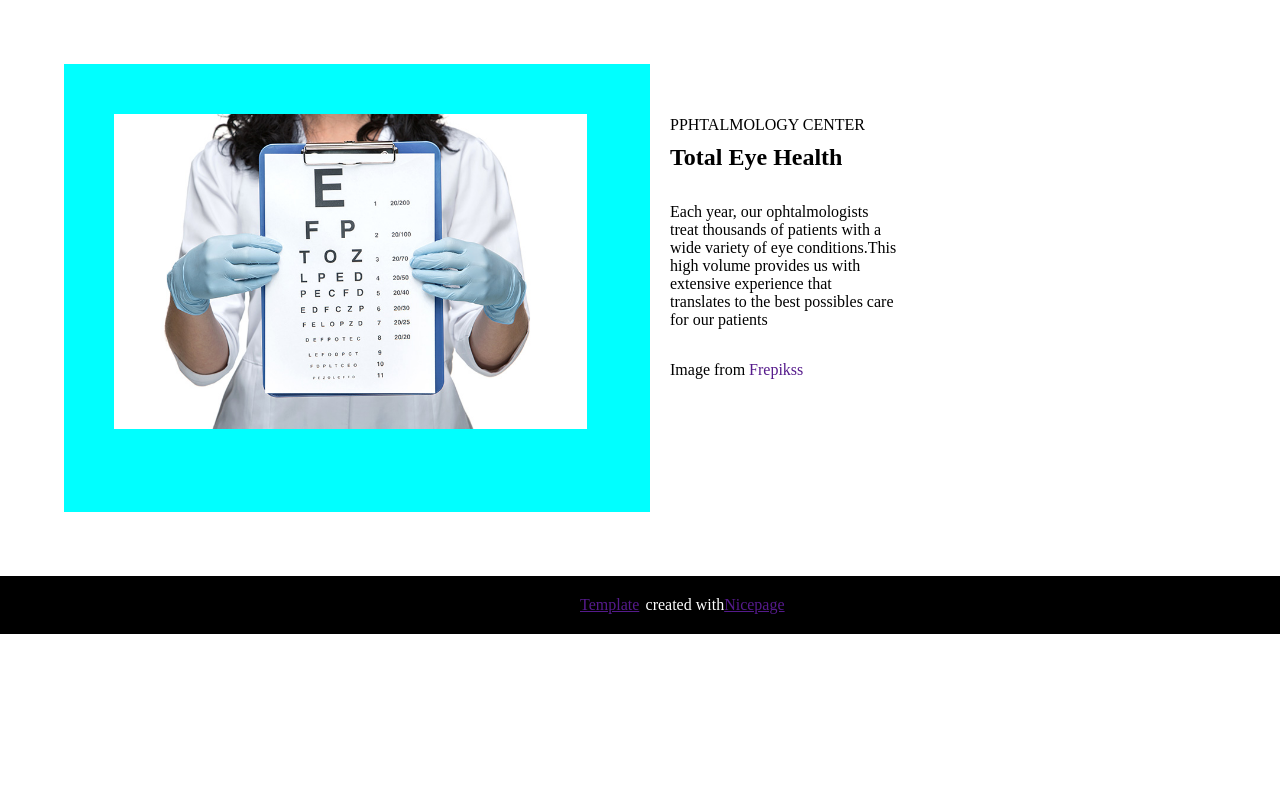
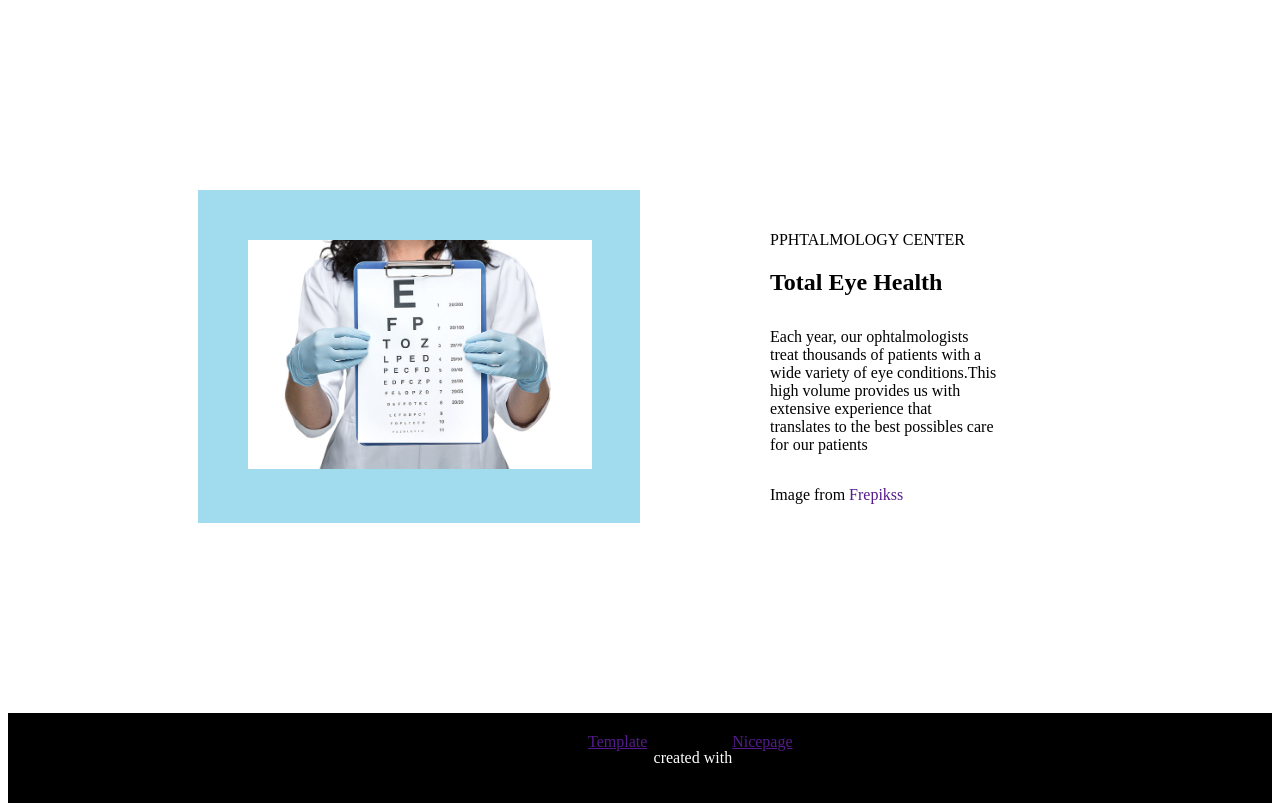
Before and after one commit to Mylenna-Mhas/marie, a plain HTML site: page index.html in a window 1280 px wide. Drawn offline with Linux system fonts and the light colour scheme; a web font is replaced by a local one.

Commit message:
Update style.css

```diff
--- a/style.css
+++ b/style.css
@@ -1,17 +1,23 @@
-*{
-margin: 0 ;
+@import url('https://fonts.googleapis.com/css2? family= Anuphan:wght@100;200;300;400;500;600;700 & family= Poppins:ital,wght@0,100; 0,200;0,300;0,400;0,500;0,600;0,700;0,800;0,900;1,100;1,200;1,300;1,400;1,500;1,600;1,700;1,800;1,900 & famille= Roboto+Slab:wght@100;200 ;300 ; 400 ; 500;600;700;800;900 & display=swap');
+
+.body{
+margin: 0;
 padding: 0;
 }
+
 section{
-margin: 4rem;
+margin: 100px;
 display: flex;
-flex-direction: row;
-height: 28rem;
+justify-content: center;
+align-items: center;
+gap: 20px;
+
 }
 .sante{
 flex: 1;
-background-color: cyan;
+background-color: #a0dced;
 padding: 30px;
+margin: 90px;
 }
 .sante img{
 width: 90%;
@@ -22,6 +28,7 @@ flex: 1;
 padding: 20px;
 }
 .texte h2{
+    font-family:"Roboto+Slab ",serif;
 margin-bottom: 10px;
 text-transform: capitalize;
 }
@@ -45,3 +52,17 @@ padding: 20px;
 footer p{
 color: white;
 }
+/* Styles de base */
+
+/* Media Queries pour la responsivité */
+@media screen and (max-width: 600px) {
+    /* Styles spécifiques pour les écrans de moins de 600px de large */
+  }
+
+  @media screen and (min-width: 601px) and (max-width: 1024px) {
+    /* Styles spécifiques pour les écrans entre 601px et 1024px de large */
+  }
+
+  @media screen and (min-width: 1025px) {
+    /* Styles spécifiques pour les écrans de plus de 1024px de large */
+  }
```
